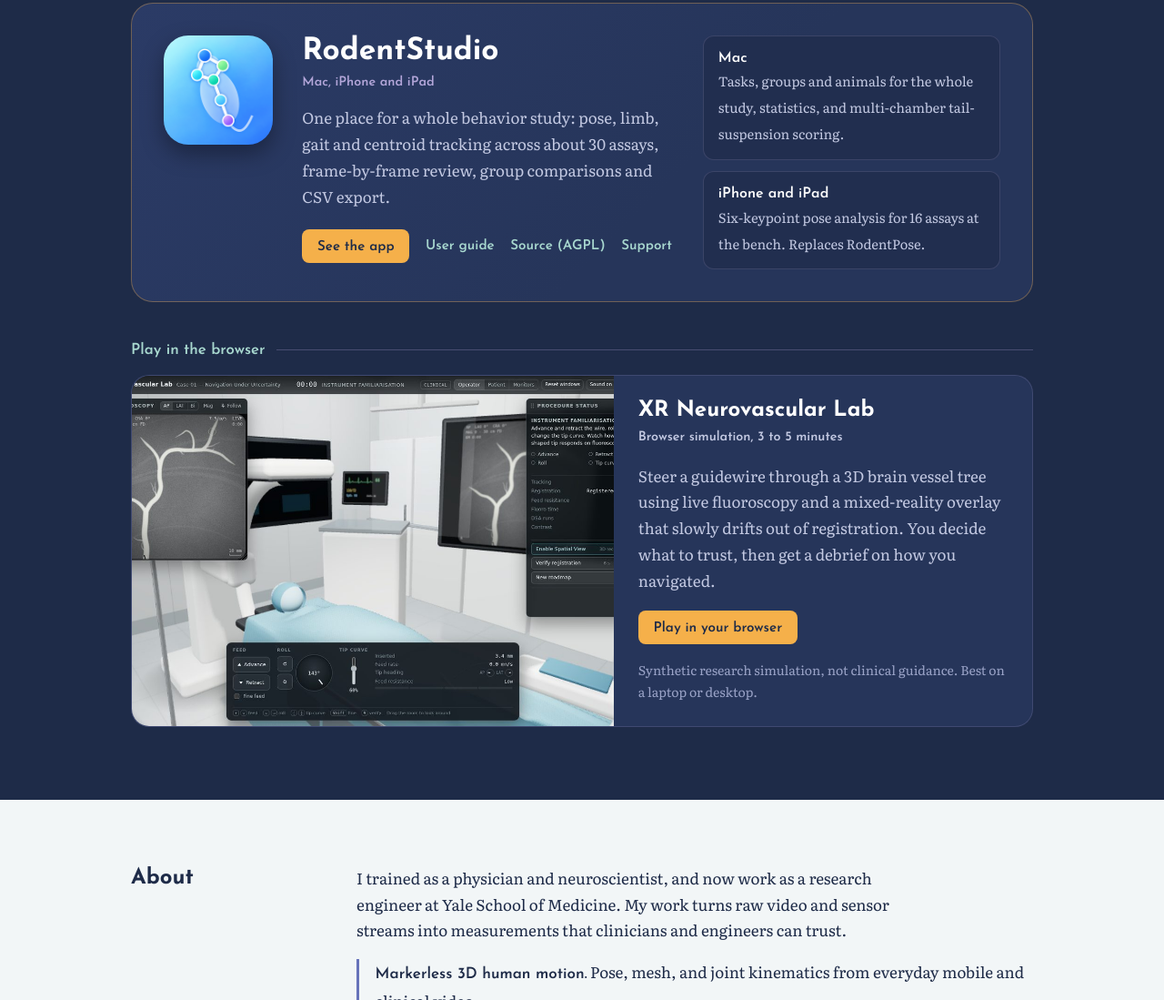
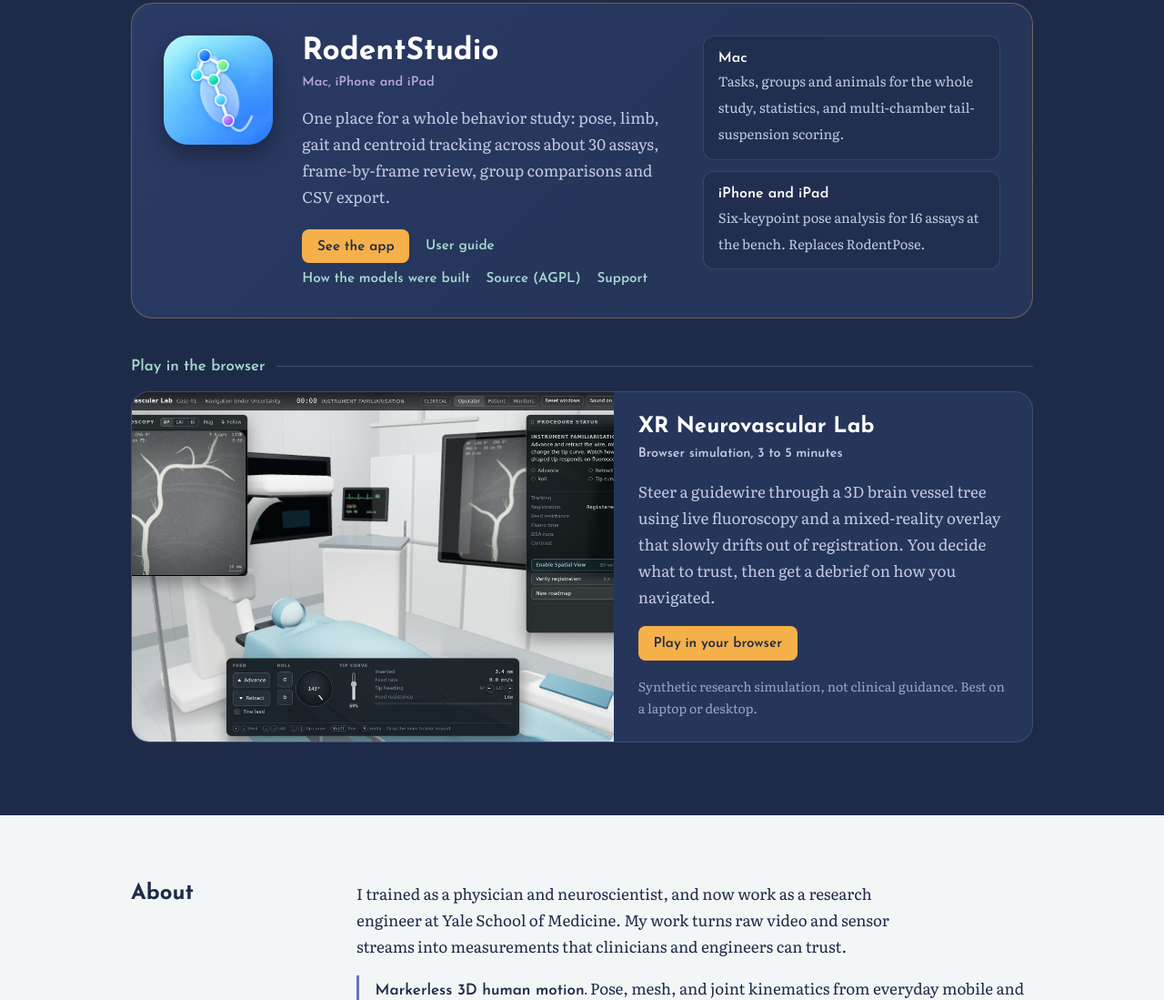
Before and after one commit to seesaw-earth/seesaw-earth.github.io, a plain HTML site: page index.html in a window 1280 px wide. Shown: the part 1502-2601 px from the top of the page at 91% size. Drawn offline with Linux system fonts and the light colour scheme.

Commit message:
Link RodentStudio tutorials from the homepage

```diff
--- a/index.html
+++ b/index.html
@@ -284,6 +284,7 @@
           <div class="actions">
             <a class="btn go" href="RodentStudio-Support/">See the app</a>
             <a href="RodentStudio-Support/guide.html">User guide</a>
+            <a href="RodentStudio-Tutorials/">How the models were built</a>
             <a href="https://github.com/seesaw-earth/RodentStudio-Support/tree/main/source">Source (AGPL)</a>
             <a href="RodentStudio-Support/support.html">Support</a>
           </div>
```
